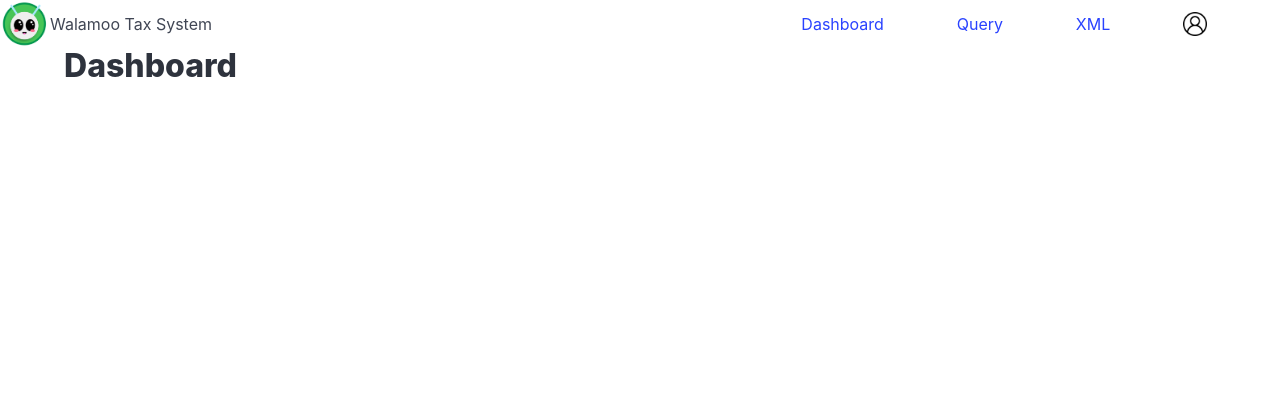
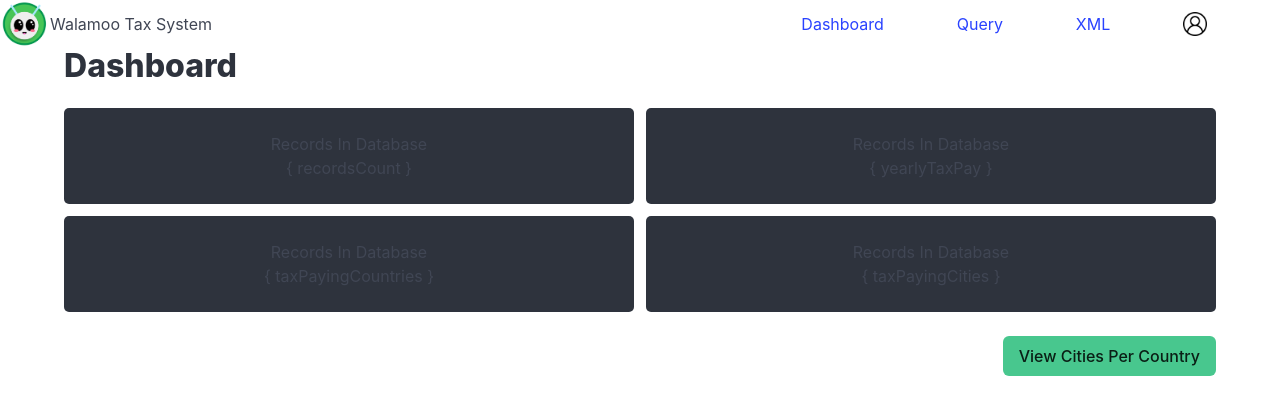
Before and after one commit to TaigaTi/Walamoo-Tax-System, a FastAPI app: page /dashboard/ in a window 1280 px wide. Shown: the top 415 px of the page. Run offline with FastAPI, Linux system fonts and the light colour scheme; some libraries are stand-ins or nearby versions.

Commit message:
Added HTMX routing for Dashboard pages

```diff
--- a/app.py
+++ b/app.py
@@ -21,6 +21,14 @@ async def preferences(request: Request):
 async def dashboard(request: Request):
     return templates.TemplateResponse("dashboard.html", {"request": request})
 
+@app.get("/subpages/mainDashboard/")
+async def mainDashboard(request: Request):
+    return templates.TemplateResponse("subpages/mainDashboard.html", {"request": request})
+
+@app.get("/subpages/citiesDashboard/")
+async def citiesDashboard(request: Request):
+    return templates.TemplateResponse("subpages/citiesDashboard.html", {"request": request})
+
 @app.get("/alerts/")
 async def alerts(request: Request):
     return templates.TemplateResponse("alerts.html", {"request": request})
--- a/templates/base.html
+++ b/templates/base.html
@@ -30,5 +30,6 @@
     </section>
 
 </body>
+<script src="https://unpkg.com/htmx.org@1.9.11" integrity="sha384-0gxUXCCR8yv9FM2b+U3FDbsKthCI66oH5IA9fHppQq9DDMHuMauqq1ZHBpJxQ0J0" crossorigin="anonymous"></script>
 <script src="{{ url_for('static', path='scripts/index.js') }}"></script>
 </html>
--- a/templates/dashboard.html
+++ b/templates/dashboard.html
@@ -4,7 +4,6 @@
 
 {% block content %}
     <h1 class="title">Dashboard</h1>
-    <div id="dashboardContent" class="dashboardContent">
-
+    <div id="dashboardContent" class="dashboardContent" hx-get="{{ url_for('mainDashboard') }}" hx-trigger="load" hx-target="#dashboardContent" hx-swap="innerHTML">
     </div>
 {% endblock %}
--- a/templates/subpages/citiesDashboard.html
+++ b/templates/subpages/citiesDashboard.html
@@ -1,4 +1,4 @@
-<table class="table">
+<table class="table is-fullwidth">
     <thead>
         <tr>
             <th>Country Name</th>
@@ -12,4 +12,6 @@
         </tr>
     </tbody>
 </table>
-<button class="button is-success">Return to dashboard</button>
+<div class="buttonContainer is-flex is-justify-content-flex-end">
+    <button class="button is-success" hx-get="{{ url_for('mainDashboard') }}" hx-target="#dashboardContent" hx-swap="innerHTML">Return to dashboard</button>
+</div>
--- a/templates/subpages/mainDashboard.html
+++ b/templates/subpages/mainDashboard.html
@@ -1,25 +1,31 @@
-<div class="recordContainer">
+<div class="recordContainers fixed-grid">
+    <div class="grid">
+        <div class="recordContainer cell container has-background-dark p-5 has-text-centered" style="border-radius: 5px">
             <div class="recordTitle">
                 Records In Database
             </div>
             <div class="recordValue" id="recordsCount"> { recordsCount } </div>
         </div>
-<div class="recordContainer">
+        <div class="recordContainer cell container has-background-dark p-5 has-text-centered" style="border-radius: 5px">
             <div class="recordTitle">
                 Records In Database
             </div>
             <div class="recordValue" id="yearlyTaxPay"> { yearlyTaxPay } </div>
         </div>
-<div class="recordContainer">
+        <div class="recordContainer cell container has-background-dark p-5 has-text-centered" style="border-radius: 5px">
             <div class="recordTitle">
                 Records In Database
             </div>
             <div class="recordValue" id="taxPayingCountries"> { taxPayingCountries } </div>
         </div>
-<div class="recordContainer">
+        <div class="recordContainer cell container has-background-dark p-5 has-text-centered" style="border-radius: 5px">
             <div class="recordTitle">
                 Records In Database
             </div>
             <div class="recordValue" id="taxPayingCities">{ taxPayingCities }</div>
         </div>
-<button class="button is-success">View Cities Per Country</button>
+    </div>
+</div>
+<div class="buttonContainer is-flex is-justify-content-flex-end">
+    <button class="button is-success" hx-get="{{ url_for('citiesDashboard') }}" hx-target="#dashboardContent" hx-swap="innerHTML">View Cities Per Country</button>
+</div>
```
Also changed, not shown: templates/subpages/preferences.html (deleted). Lines whose indentation alone changed are shown as unchanged.
